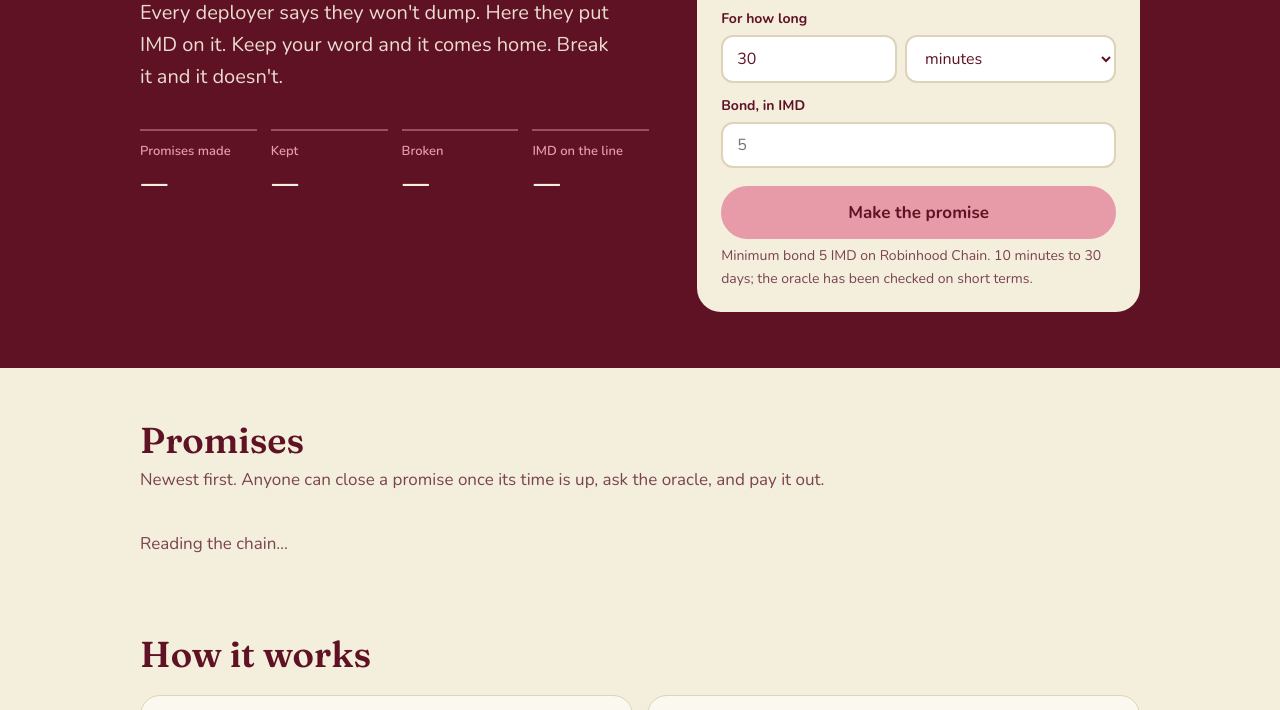
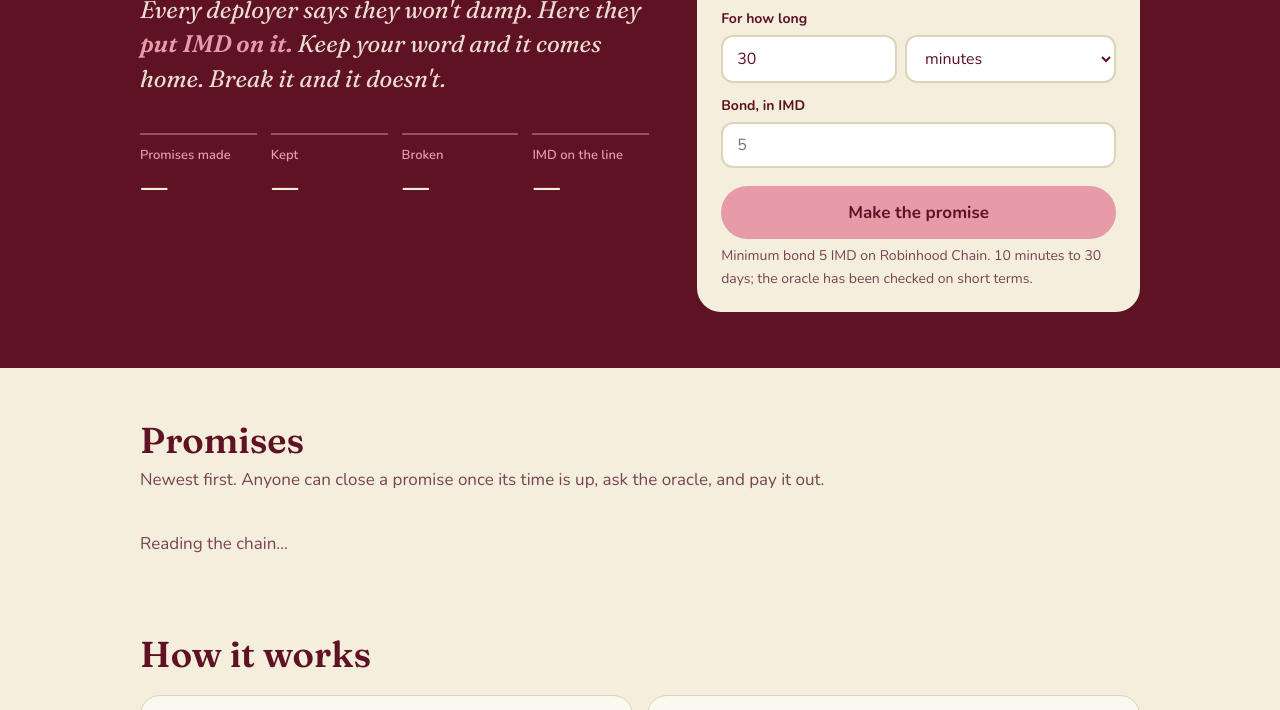
Before and after one commit to hexysdev/pinky, a plain HTML site: page site/index.html in a window 1280 px wide. Shown: the part 390-1100 px from the top of the page. Drawn offline with nearby package versions, Linux system fonts and the light colour scheme.

Commit message:
Site: set the lede in Fraunces italic and pick out the bond in pink

```diff
--- a/site/index.html
+++ b/site/index.html
@@ -8,7 +8,7 @@
 <link rel="icon" href="mark.svg" type="image/svg+xml">
 <link rel="preconnect" href="https://fonts.googleapis.com">
 <link rel="preconnect" href="https://fonts.gstatic.com" crossorigin>
-<link rel="stylesheet" href="https://fonts.googleapis.com/css2?family=Fraunces:opsz,wght,SOFT,WONK@9..144,400..700,100,1&family=Nunito:wght@400;600;700&display=swap">
+<link rel="stylesheet" href="https://fonts.googleapis.com/css2?family=Fraunces:ital,opsz,wght,SOFT,WONK@0,9..144,400..700,100,1;1,9..144,400..700,100,1&family=Nunito:wght@400;600;700&display=swap">
 <link rel="stylesheet" href="style.css">
 </head>
 <body>
@@ -29,7 +29,7 @@
   <div class="wrap hero-grid">
     <div class="pitch">
       <h1>A promise with money behind it.</h1>
-      <p class="lede">Every deployer says they won't dump. Here they put IMD on it. Keep your word and it comes home. Break it and it doesn't.</p>
+      <p class="lede">Every deployer says they won't dump. Here they <mark>put IMD on it.</mark> Keep your word and it comes home. Break it and it doesn't.</p>
       <dl class="stats" id="stats">
         <div><dt>Promises made</dt><dd data-stat="made">—</dd></div>
         <div><dt>Kept</dt><dd data-stat="kept">—</dd></div>
--- a/site/style.css
+++ b/site/style.css
@@ -42,7 +42,8 @@ h1, h2, .brand, .stats dd, .card p.say { font-family: var(--display); font-varia
 .hero { background: var(--wine); color: var(--ivory); padding: 56px 0 56px; }
 .hero-grid { display: grid; grid-template-columns: minmax(0, 1.15fr) minmax(0, 1fr); gap: 48px; align-items: center; }
 .hero h1 { font-size: clamp(40px, 5.6vw, 64px); font-weight: 600; line-height: 1.04; letter-spacing: -.01em; margin: 0 0 18px; }
-.lede { font-size: 20px; max-width: 40ch; margin: 0 0 36px; color: #EBDCD0; }
+.lede { font: italic 400 24px/1.45 var(--display); font-variation-settings: 'SOFT' 100, 'WONK' 1; max-width: 34ch; margin: 0 0 36px; color: #EBDCD0; }
+.lede mark { background: none; color: var(--pink); font-weight: 600; white-space: nowrap; }
 .stats { display: grid; grid-template-columns: repeat(4, minmax(0, 1fr)); gap: 14px; margin: 0; }
 .stats div { border-top: 2px solid rgba(231, 154, 168, .45); padding-top: 10px; }
 .stats dt { font-size: 13px; font-weight: 600; color: var(--pink); }
```
